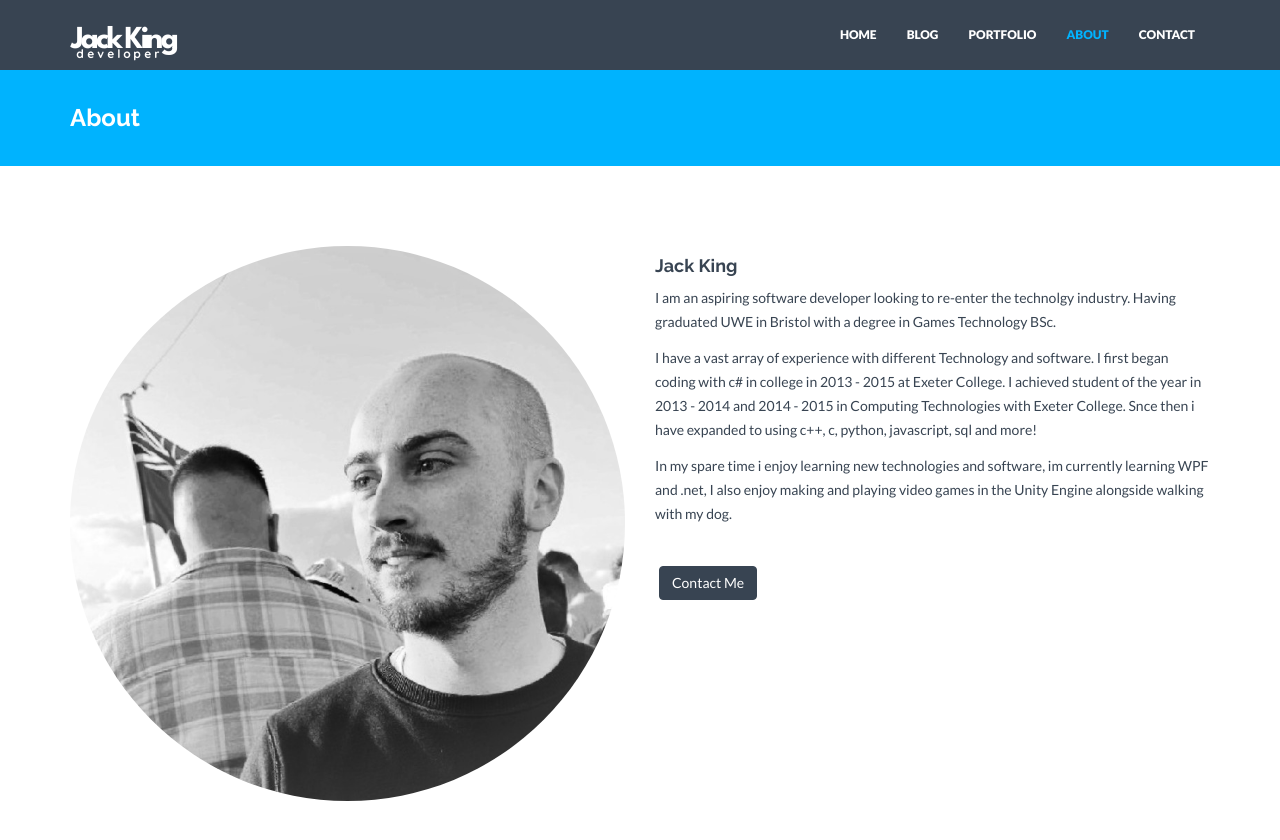
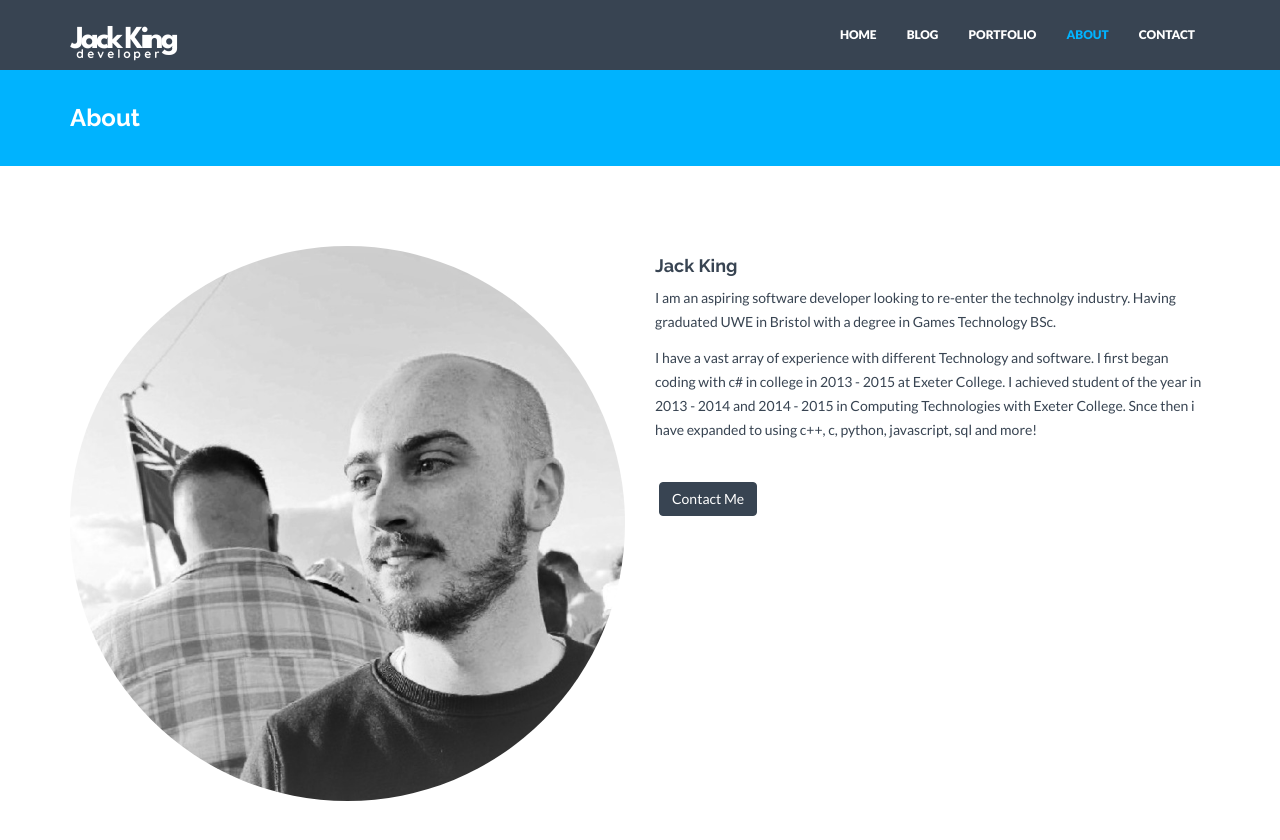
Before and after one commit to jack-king1/jack-king1.github.io, a Jekyll site: the page built from about.html, in a window 1280 px wide and 1252 px high, cut to the strip 0-877 px from the top of the window. Shown: the top 840 px of the strip. Built offline with Jekyll 4.4.1, drawn with Linux system fonts in a browser that asks for light colours; nearby versions of some CDN libraries.

Commit message:
removed garbage from about page

```diff
--- a/about.html
+++ b/about.html
@@ -14,8 +14,6 @@ permalink: /about/
             <p>I am an aspiring software developer looking to re-enter the technolgy industry. Having graduated UWE in Bristol with a degree in Games Technology BSc.</p>
             <p>I have a vast array of experience with different Technology and software. I first began coding with c# in college in 2013 - 2015 at Exeter College.
                 I achieved student of the year in 2013 - 2014 and 2014 - 2015 in Computing Technologies with Exeter College. Snce then i have expanded to using c++, c, python, javascript, sql and more!</p>
-            <p>In my spare time i enjoy learning new technologies and software, im currently learning WPF and .net,
-                I also enjoy making and playing video games in the Unity Engine alongside walking with my dog.</p>
             <p><br/><a href="{{ "/contact/" | prepend: site.baseurl }}" class="btn btn-theme">Contact Me</a></p>
         </div>
     </div><!--/row -->
```
